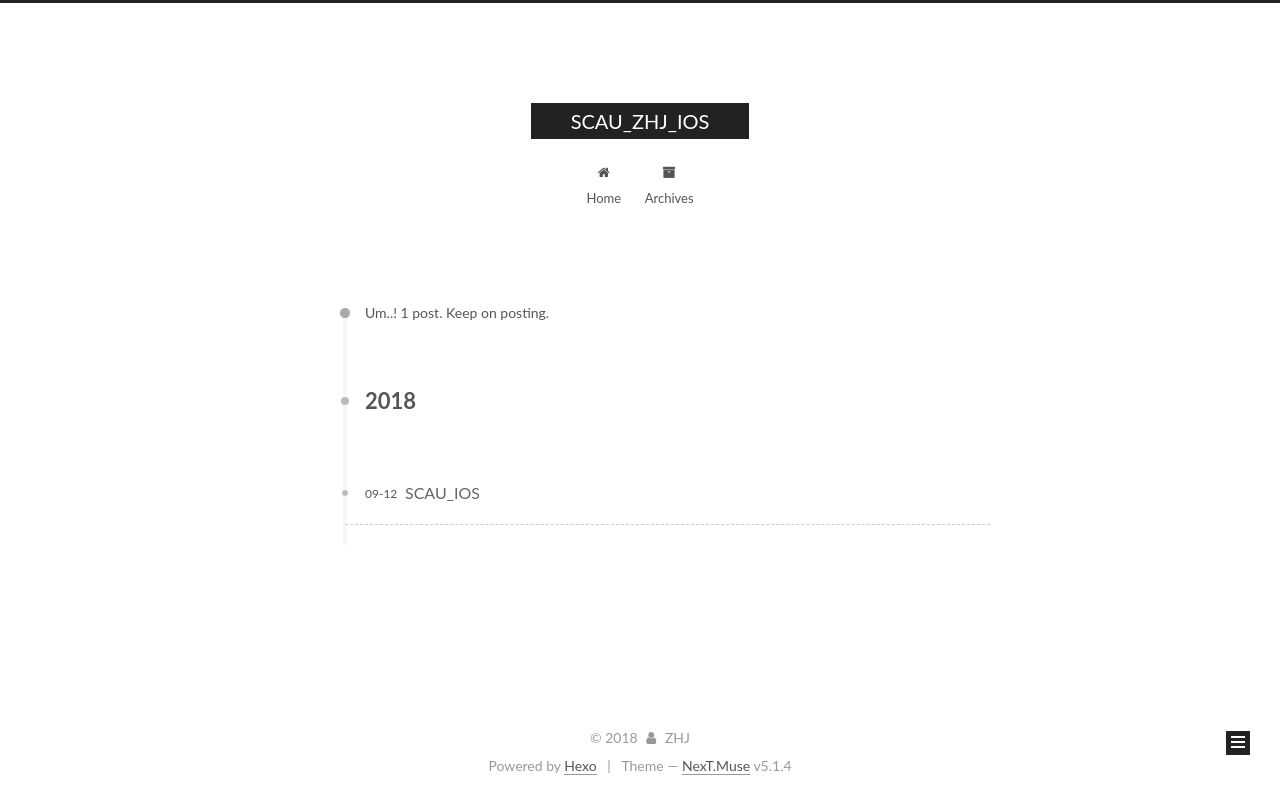
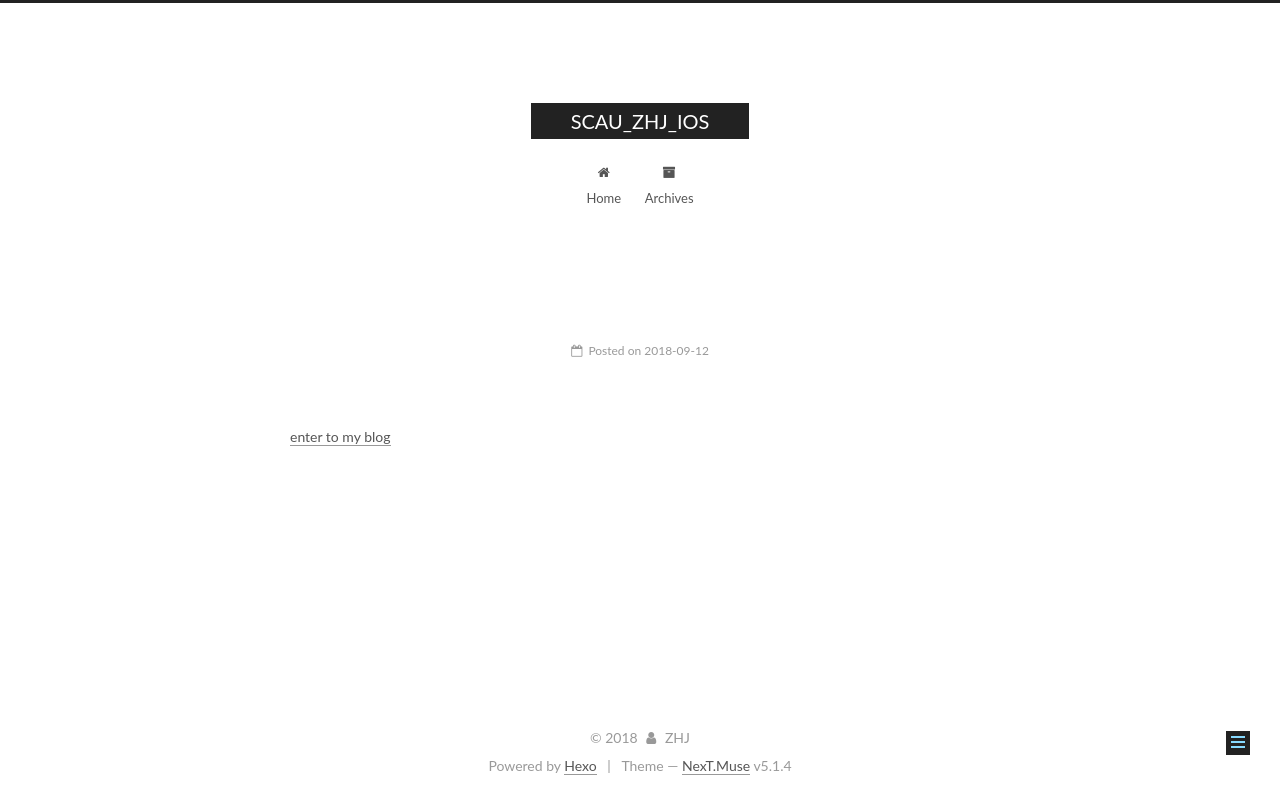
Before and after one commit to SUB0R/donjune.github.io, a plain HTML site: page 2018/09/12/SCAU_IOS/index.html in a window 1280 px wide. Drawn offline with Linux system fonts and the light colour scheme.

Commit message:
Site updated: 2018-09-12 20:40:05

```diff
--- a/archives/index.html
+++ b/2018/09/12/SCAU_IOS/index.html
@@ -79,13 +79,17 @@
 
 
 
-<meta property="og:type" content="website">
+<meta name="description" content="enter to my blog">
+<meta property="og:type" content="article">
 <meta property="og:title" content="SCAU_ZHJ_IOS">
-<meta property="og:url" content="http://yoursite.com/archives/index.html">
+<meta property="og:url" content="http://yoursite.com/2018/09/12/SCAU_IOS/index.html">
 <meta property="og:site_name" content="SCAU_ZHJ_IOS">
+<meta property="og:description" content="enter to my blog">
 <meta property="og:locale" content="default">
+<meta property="og:updated_time" content="2018-09-12T12:39:25.773Z">
 <meta name="twitter:card" content="summary">
 <meta name="twitter:title" content="SCAU_ZHJ_IOS">
+<meta name="twitter:description" content="enter to my blog">
 
 
 
@@ -115,13 +119,13 @@
 
 
 
-  <link rel="canonical" href="http://yoursite.com/archives/"/>
+  <link rel="canonical" href="http://yoursite.com/2018/09/12/SCAU_IOS/"/>
 
 
 
 
 
-  <title>Archive | SCAU_ZHJ_IOS</title>
+  <title> | SCAU_ZHJ_IOS</title>
 
 
 
@@ -140,7 +144,7 @@
 
 
 
-  <div class="container sidebar-position-left page-archive">
+  <div class="container sidebar-position-left page-post-detail">
     <div class="headband"></div>
 
     <header id="header" class="header" itemscope itemtype="http://schema.org/WPHeader">
@@ -214,21 +218,58 @@
           <div id="content" class="content">
 
 
-
-
-
-  <div class="post-block archive">
-    <div id="posts" class="posts-collapse">
-      <span class="archive-move-on"></span>
-
-      <span class="archive-page-counter">
+  <div id="posts" class="posts-expand">
 
 
 
 
 
-        Um..! 1 post. Keep on posting.
-      </span>
+
+
+
+  <article class="post post-type-normal" itemscope itemtype="http://schema.org/Article">
+
+
+
+  <div class="post-block">
+    <link itemprop="mainEntityOfPage" href="http://yoursite.com/2018/09/12/SCAU_IOS/">
+
+    <span hidden itemprop="author" itemscope itemtype="http://schema.org/Person">
+      <meta itemprop="name" content="ZHJ">
+      <meta itemprop="description" content="">
+      <meta itemprop="image" content="/images/avatar.gif">
+    </span>
+
+    <span hidden itemprop="publisher" itemscope itemtype="http://schema.org/Organization">
+      <meta itemprop="name" content="SCAU_ZHJ_IOS">
+    </span>
+
+
+      <header class="post-header">
+
+
+
+          <h1 class="post-title" itemprop="name headline"></h1>
+
+
+        <div class="post-meta">
+          <span class="post-time">
+
+              <span class="post-meta-item-icon">
+                <i class="fa fa-calendar-o"></i>
+              </span>
+
+                <span class="post-meta-item-text">Posted on</span>
+
+              <time title="Post created" itemprop="dateCreated datePublished" datetime="2018-09-12T20:39:45+08:00">
+                2018-09-12
+              </time>
+
+
+
+
+
+          </span>
 
 
 
@@ -238,44 +279,30 @@
 
 
 
-          <div class="collection-title">
-            <h1 class="archive-year" id="archive-year-2018">2018</h1>
-          </div>
 
 
 
 
 
-  <article class="post post-type-normal" itemscope itemtype="http://schema.org/Article">
-    <header class="post-header">
 
-      <h2 class="post-title">
 
-            <a class="post-title-link" href="/2018/09/12/SCAU-IOS/" itemprop="url">
-
-                <span itemprop="name">SCAU_IOS</span>
-
-            </a>
-
-      </h2>
-
-      <div class="post-meta">
-        <time class="post-time" itemprop="dateCreated"
-              datetime="2018-09-12T18:46:45+08:00"
-              content="2018-09-12" >
-          09-12
-        </time>
-      </div>
-
-    </header>
-  </article>
+        </div>
+      </header>
 
 
 
 
 
+    <div class="post-body" itemprop="articleBody">
+
+
+
+
+
+        <p><a href="www.zhjune.com">enter to my blog</a></p>
+
+
     </div>
-  </div>
 
 
 
@@ -284,7 +311,39 @@
 
 
 
+
+
+    <footer class="post-footer">
+
+
+
+
+
+
+
+
+
+
+    </footer>
+  </div>
+
+
+
+  </article>
+
+
+
+    <div class="post-spread">
+
+    </div>
+  </div>
+
+
           </div>
+
+
+
+
 
 
 
@@ -485,6 +544,10 @@
 
 
 
+  <script type="text/javascript" src="/js/src/scrollspy.js?v=5.1.4"></script>
+<script type="text/javascript" src="/js/src/post-details.js?v=5.1.4"></script>
+
+
 
 
 
--- a/css/main.css
+++ b/css/main.css
@@ -1822,7 +1822,7 @@ pre .javascript .function {
   width: 4px;
   height: 4px;
   border-radius: 50%;
-  background: #87fffe;
+  background: #00ffab;
 }
 .links-of-blogroll {
   font-size: 13px;
```
Also changed, not shown: archives/2018/09/index.html (+3 -3 lines), archives/2018/index.html (+3 -3 lines), index.html (+4 -3 lines).
